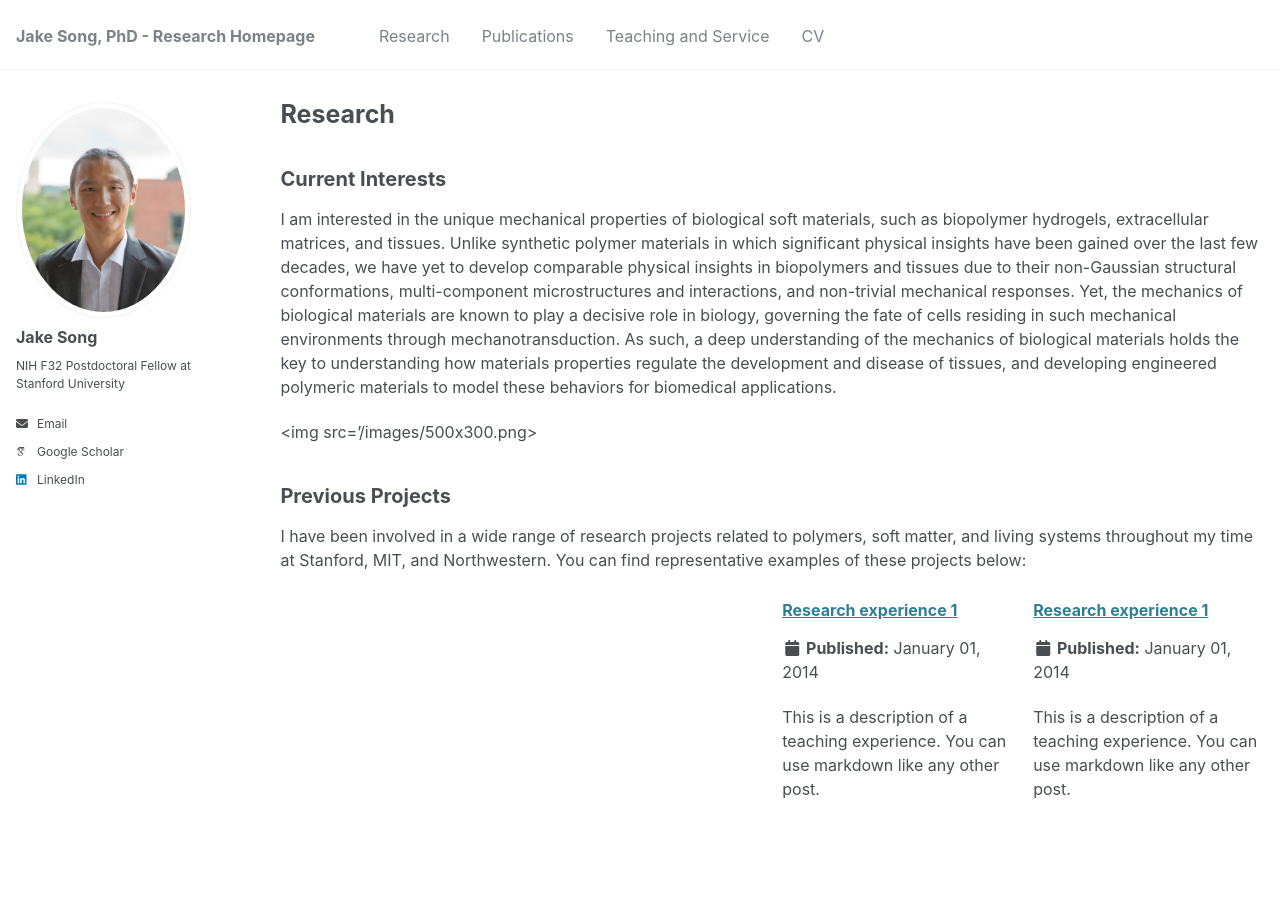
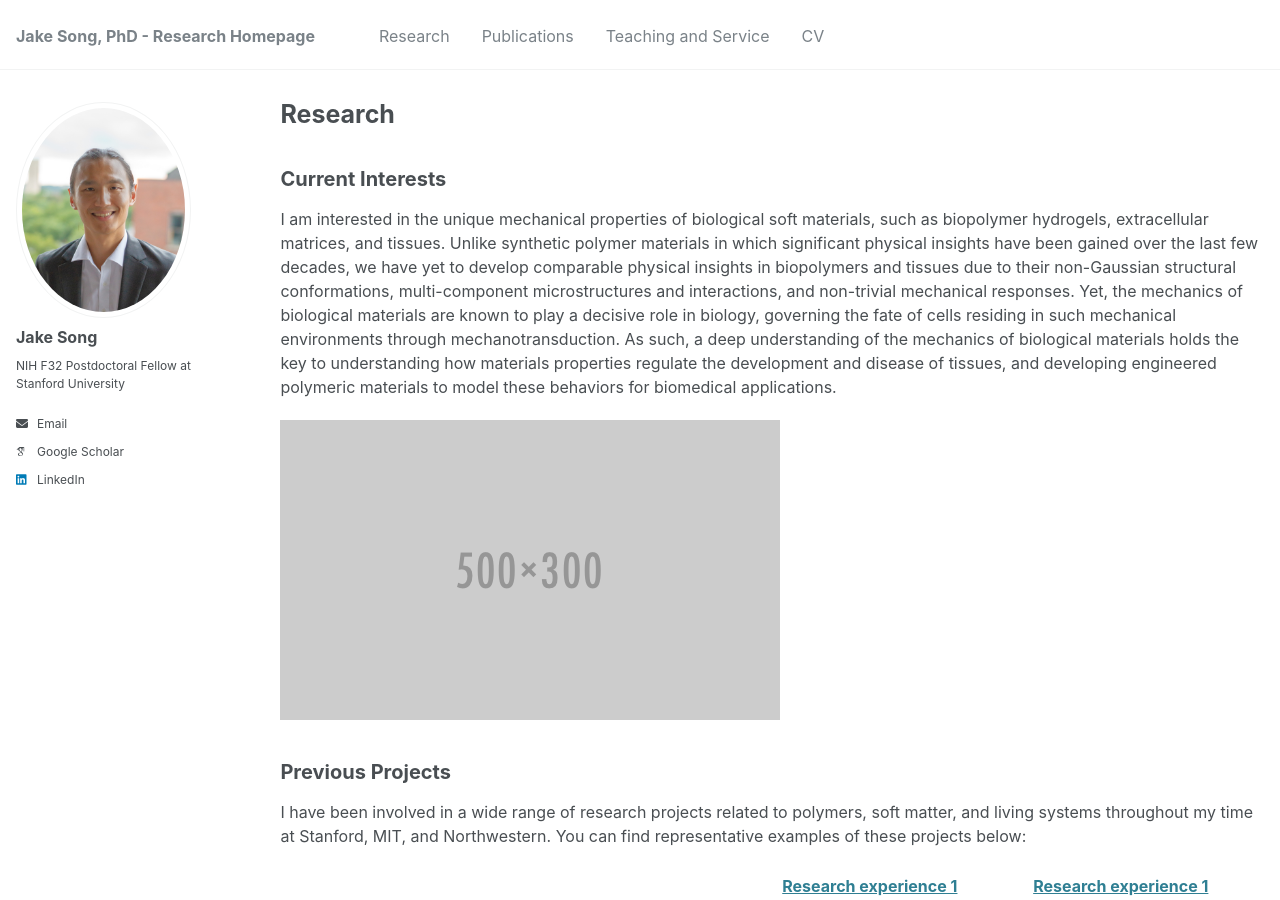
Before and after one commit to jakesong15/jakesong15.github.io, a Jekyll site: the page built from _pages/research.md, in a window 1280 px wide and 900 px high. Built offline with Jekyll 4.4.1, drawn with Linux system fonts in a browser that asks for light colours; some web fonts are replaced.

Commit message:
Update research.md

```diff
--- a/_pages/research.md
+++ b/_pages/research.md
@@ -9,7 +9,7 @@ author_profile: true
 
 I am interested in the unique mechanical properties of biological soft materials, such as biopolymer hydrogels, extracellular matrices, and tissues. Unlike synthetic polymer materials in which significant physical insights have been gained over the last few decades, we have yet to develop comparable physical insights in biopolymers and tissues due to their non-Gaussian structural conformations, multi-component microstructures and interactions, and non-trivial mechanical responses. Yet, the mechanics of biological materials are known to play a decisive role in biology, governing the fate of cells residing in such mechanical environments through mechanotransduction. As such, a deep understanding of the mechanics of biological materials holds the key to understanding how materials properties regulate the development and disease of tissues, and developing engineered polymeric materials to model these behaviors for biomedical applications.
 
-<img src='/images/500x300.png>
+<img src='/images/500x300.png'>
 
 ## Previous Projects
 
```
